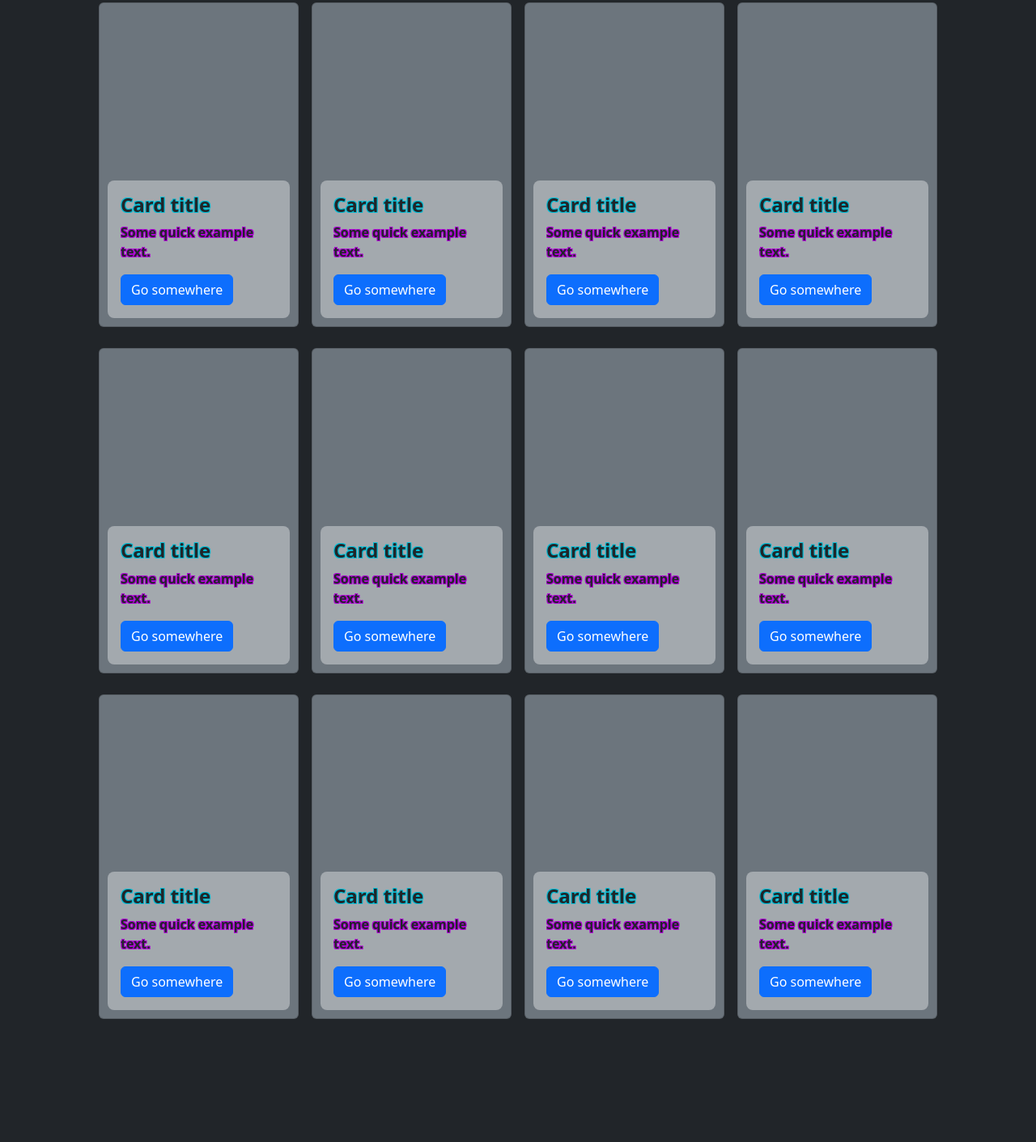
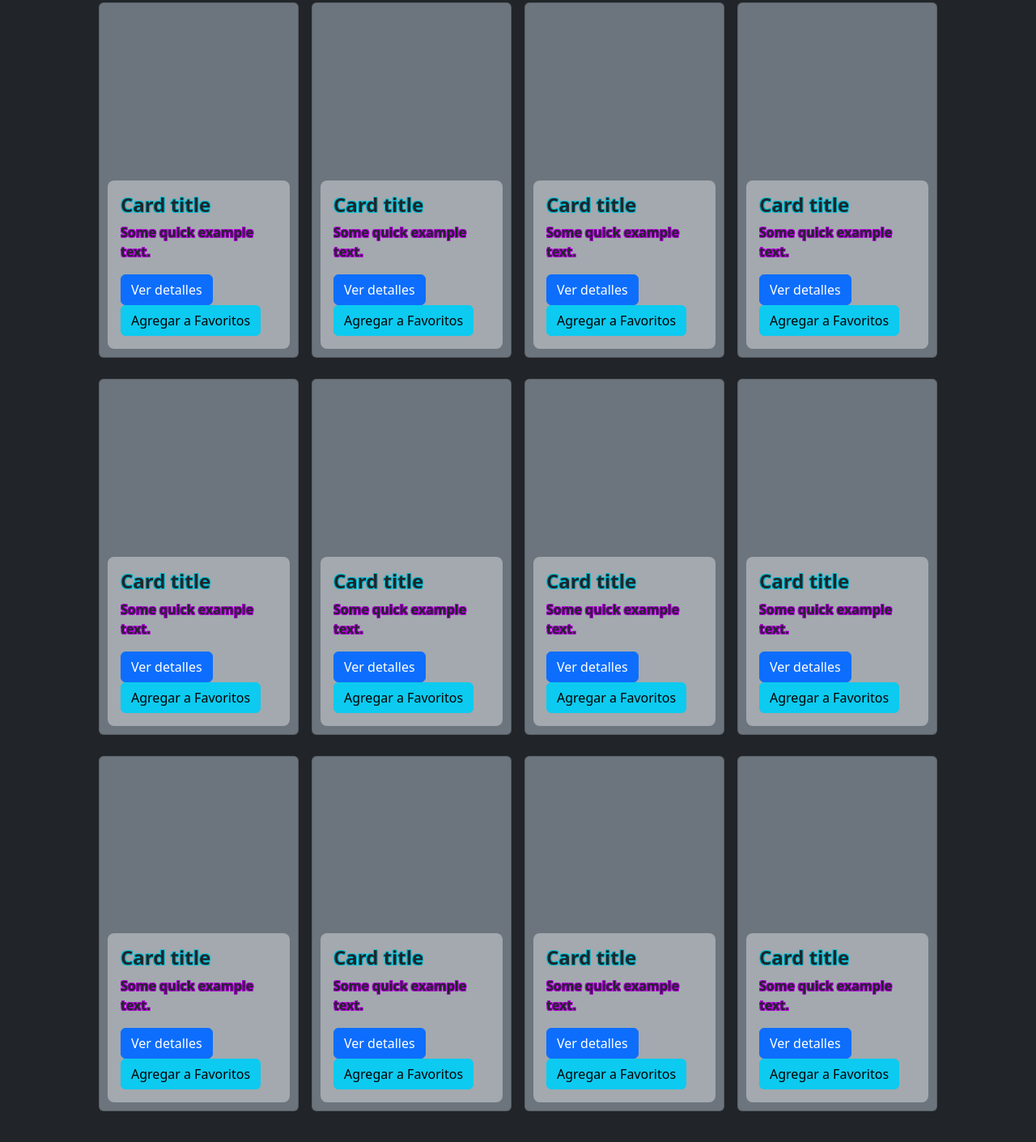
Before and after one commit to Danxer27/WebAniWare, a plain HTML site: page all/all.html in a window 1280 px wide. Shown: the part 783-2194 px from the top of the page at 81% size. Before the commit the page ends 2162 px from the top, so only its background shows below. Drawn offline with nearby package versions, Linux system fonts and the light colour scheme; some packages are replaced by stand-ins of ours; no server answers; a script that the page names is missing; files whose address does not match are found by name.

Commit message:
botones en el all y index

```diff
--- a/all/all.html
+++ b/all/all.html
@@ -7,8 +7,10 @@
     <link href="https://cdn.jsdelivr.net/npm/bootstrap@5.3.3/dist/css/bootstrap.min.css" rel="stylesheet" integrity="sha384-QWTKZyjpPEjISv5WaRU9OFeRpok6YctnYmDr5pNlyT2bRjXh0JMhjY6hW+ALEwIH" crossorigin="anonymous" />
     <script src="https://cdn.jsdelivr.net/npm/@popperjs/core@2.11.8/dist/umd/popper.min.js" integrity="sha384-I7E8VVD/ismYTF4hNIPjVp/Zjvgyol6VFvRkX/vR+Vc4jQkC+hVqc2pM8ODewa9r" crossorigin="anonymous"></script>
     <script src="https://cdn.jsdelivr.net/npm/bootstrap@5.3.3/dist/js/bootstrap.min.js" integrity="sha384-0pUGZvbkm6XF6gxjEnlmuGrJXVbNuzT9qBBavbLwCsOGabYfZo0T0to5eqruptLy" crossorigin="anonymous"></script>
+    <script src="https://cdn.jsdelivr.net/npm/sweetalert2@11"></script>
     <script src="search.js" async></script>
     <script src="users.js" async></script>
+    <script src="/cards.js" async></script>
     <script src="/viewOne/show.js" async></script>
     <title>AniWare</title>
 </head>
@@ -117,8 +119,8 @@
                   <div class="card-body">
                       <h5 class="card-title">Card title</h5>
                       <p class="card-text">Some quick example text.</p>
-                      <a onclick="" href="viewOne/anim.html" class="btn btn-primary">Ver detalles</a>
-                      <a href="#" class="btn btn-info">Agregar a Lista</a>
+                        <a onclick="verDetalles(this)" href="/viewOne/anim.html" class="btn btn-primary" id="details">Ver detalles</a>
+                        <a onclick="addFavorite(this)" class="btn btn-info">Agregar a Favoritos</a>
                   </div>
               </div>
           </div>
@@ -130,7 +132,8 @@
                     <div class="card-body">
                         <h5 class="card-title">Card title</h5>
                         <p class="card-text">Some quick example text.</p>
-                        <a href="#" class="btn btn-primary">Ver detalles</a>
+                        <a onclick="verDetalles(this)" href="/viewOne/anim.html" class="btn btn-primary" id="details">Ver detalles</a>
+                        <a onclick="addFavorite(this)" class="btn btn-info">Agregar a Favoritos</a>
                     </div>
                 </div>
           </div>
@@ -141,7 +144,8 @@
                   <div class="card-body">
                       <h5 class="card-title">Card title</h5>
                       <p class="card-text">Some quick example text.</p>
-                      <a href="#" class="btn btn-primary">Go somewhere</a>
+                      <a onclick="verDetalles(this)" href="/viewOne/anim.html" class="btn btn-primary" id="details">Ver detalles</a>
+                      <a onclick="addFavorite(this)" class="btn btn-info">Agregar a Favoritos</a>
                   </div>
               </div>
           </div>
@@ -152,7 +156,8 @@
                   <div class="card-body">
                       <h5 class="card-title">Card title</h5>
                       <p class="card-text">Some quick example text.</p>
-                      <a href="#" class="btn btn-primary">Go somewhere</a>
+                      <a onclick="verDetalles(this)" href="/viewOne/anim.html" class="btn btn-primary" id="details">Ver detalles</a>
+                      <a onclick="addFavorite(this)" class="btn btn-info">Agregar a Favoritos</a>
                   </div>
               </div>
           </div>
@@ -163,7 +168,8 @@
                 <div class="card-body">
                     <h5 class="card-title">Card title</h5>
                     <p class="card-text">Some quick example text.</p>
-                    <a href="#" class="btn btn-primary">Go somewhere</a>
+                    <a onclick="verDetalles(this)" href="/viewOne/anim.html" class="btn btn-primary" id="details">Ver detalles</a>
+                    <a onclick="addFavorite(this)" class="btn btn-info">Agregar a Favoritos</a>
                 </div>
             </div>
         </div>
@@ -174,7 +180,8 @@
                   <div class="card-body">
                       <h5 class="card-title">Card title</h5>
                       <p class="card-text">Some quick example text.</p>
-                      <a href="#" class="btn btn-primary">Go somewhere</a>
+                      <a onclick="verDetalles(this)" href="/viewOne/anim.html" class="btn btn-primary" id="details">Ver detalles</a>
+                      <a onclick="addFavorite(this)" class="btn btn-info">Agregar a Favoritos</a>
                   </div>
               </div>
           </div>
@@ -185,7 +192,8 @@
                 <div class="card-body">
                     <h5 class="card-title">Card title</h5>
                     <p class="card-text">Some quick example text.</p>
-                    <a href="#" class="btn btn-primary">Go somewhere</a>
+                    <a onclick="verDetalles(this)" href="/viewOne/anim.html" class="btn btn-primary" id="details">Ver detalles</a>
+                    <a onclick="addFavorite(this)" class="btn btn-info">Agregar a Favoritos</a>
                 </div>
             </div>
         </div>
@@ -196,7 +204,8 @@
                 <div class="card-body">
                     <h5 class="card-title">Card title</h5>
                     <p class="card-text">Some quick example text.</p>
-                    <a href="#" class="btn btn-primary">Go somewhere</a>
+                    <a onclick="verDetalles(this)" href="/viewOne/anim.html" class="btn btn-primary" id="details">Ver detalles</a>
+                    <a onclick="addFavorite(this)" class="btn btn-info">Agregar a Favoritos</a>
                 </div>
             </div>
         </div>
@@ -207,7 +216,8 @@
               <div class="card-body">
                   <h5 class="card-title">Card title</h5>
                   <p class="card-text">Some quick example text.</p>
-                  <a href="#" class="btn btn-primary">Go somewhere</a>
+                  <a onclick="verDetalles(this)" href="/viewOne/anim.html" class="btn btn-primary" id="details">Ver detalles</a>
+                  <a onclick="addFavorite(this)" class="btn btn-info">Agregar a Favoritos</a>
               </div>
           </div>
       </div>
@@ -218,7 +228,8 @@
             <div class="card-body">
                 <h5 class="card-title">Card title</h5>
                 <p class="card-text">Some quick example text.</p>
-                <a href="#" class="btn btn-primary">Go somewhere</a>
+                <a onclick="verDetalles(this)" href="/viewOne/anim.html" class="btn btn-primary" id="details">Ver detalles</a>
+                <a onclick="addFavorite(this)" class="btn btn-info">Agregar a Favoritos</a>
             </div>
         </div>
       </div>
@@ -229,7 +240,8 @@
             <div class="card-body">
                 <h5 class="card-title">Card title</h5>
                 <p class="card-text">Some quick example text.</p>
-                <a href="#" class="btn btn-primary">Go somewhere</a>
+                <a onclick="verDetalles(this)" href="/viewOne/anim.html" class="btn btn-primary" id="details">Ver detalles</a>
+                <a onclick="addFavorite(this)" class="btn btn-info">Agregar a Favoritos</a>
             </div>
         </div>
       </div>
@@ -240,7 +252,8 @@
             <div class="card-body">
                 <h5 class="card-title">Card title</h5>
                 <p class="card-text">Some quick example text.</p>
-                <a href="#" class="btn btn-primary">Go somewhere</a>
+                <a onclick="verDetalles(this)" href="/viewOne/anim.html" class="btn btn-primary" id="details">Ver detalles</a>
+                <a onclick="addFavorite(this)" class="btn btn-info">Agregar a Favoritos</a>
             </div>
         </div>
       </div>
@@ -251,7 +264,8 @@
             <div class="card-body">
                 <h5 class="card-title">Card title</h5>
                 <p class="card-text">Some quick example text.</p>
-                <a href="#" class="btn btn-primary">Go somewhere</a>
+                <a onclick="verDetalles(this)" href="/viewOne/anim.html" class="btn btn-primary" id="details">Ver detalles</a>
+                <a onclick="addFavorite(this)" class="btn btn-info">Agregar a Favoritos</a>
             </div>
         </div>
       </div>
@@ -262,7 +276,8 @@
             <div class="card-body">
                 <h5 class="card-title">Card title</h5>
                 <p class="card-text">Some quick example text.</p>
-                <a href="#" class="btn btn-primary">Go somewhere</a>
+                <a onclick="verDetalles(this)" href="/viewOne/anim.html" class="btn btn-primary" id="details">Ver detalles</a>
+                <a onclick="addFavorite(this)" class="btn btn-info">Agregar a Favoritos</a>
             </div>
         </div>
       </div>
@@ -273,7 +288,8 @@
             <div class="card-body">
                 <h5 class="card-title">Card title</h5>
                 <p class="card-text">Some quick example text.</p>
-                <a href="#" class="btn btn-primary">Go somewhere</a>
+                <a onclick="verDetalles(this)" href="/viewOne/anim.html" class="btn btn-primary" id="details">Ver detalles</a>
+                <a onclick="addFavorite(this)" class="btn btn-info">Agregar a Favoritos</a>
             </div>
         </div>
       </div>
@@ -284,7 +300,8 @@
             <div class="card-body">
                 <h5 class="card-title">Card title</h5>
                 <p class="card-text">Some quick example text.</p>
-                <a href="#" class="btn btn-primary">Go somewhere</a>
+                <a onclick="verDetalles(this)" href="/viewOne/anim.html" class="btn btn-primary" id="details">Ver detalles</a>
+                    <a onclick="addFavorite(this)" class="btn btn-info">Agregar a Favoritos</a>
             </div>
         </div>
       </div>
```
Also changed, not shown: index.html (+14 -7 lines).
